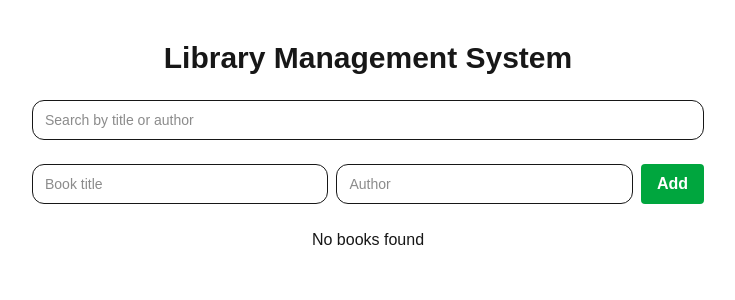
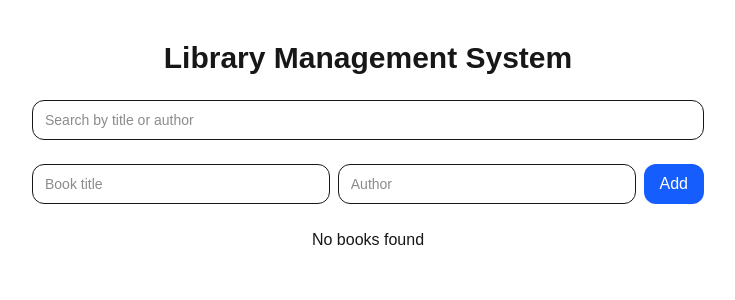
Before and after one commit to Sylvester-Stanley/24bda70327-3b-sylvester-stanley, a Next.js app: page / in a window 1280 px wide. Shown: the top 300 px of the page, without its empty margins (272-1007 px from the left). Built offline with nearby package versions, Linux system fonts and the light colour scheme.

Commit message:
Refactor LibraryButton with new variant styles
Refactor LibraryButton component to support multiple variants and improve styling.

```diff
--- a/components/ui/button.tsx
+++ b/components/ui/button.tsx
@@ -1,30 +1,31 @@
-"use client";
-
-import React, { ReactNode } from "react";
+import { cn } from "@/lib/utils"
 
 type LibraryButtonProps = {
-  children: ReactNode;
-  variant?: string;
-  onClick?: () => void;
-  className?: string;
-};
+  onClick: () => void
+  variant: "add" | "remove" | "edit"
+  children: React.ReactNode
+}
 
-export default function LibraryButtonWrapper({
+export default function LibraryButton({
+  onClick,
+  variant,
   children,
-  variant,
-  onClick,
-  className,
 }: LibraryButtonProps) {
-  const baseStyles = "px-4 py-2 rounded font-semibold transition-colors";
-  const variantStyles =
-    variant === "add" ? "bg-green-600 text-white hover:bg-green-700" : "bg-blue-600 text-white hover:bg-blue-700";
+  const styles = {
+    add: "bg-blue-600 hover:bg-blue-700",
+    remove: "bg-red-600 hover:bg-red-700",
+    edit: "bg-amber-600 hover:bg-amber-700",
+  }
 
   return (
     <button
       onClick={onClick}
-      className={`${baseStyles} ${variantStyles} ${className || ""}`}
+      className={cn(
+        "px-4 py-2 text-white rounded-xl transition cursor-pointer",
+        styles[variant]
+      )}
     >
       {children}
     </button>
-  );
+  )
 }
```
